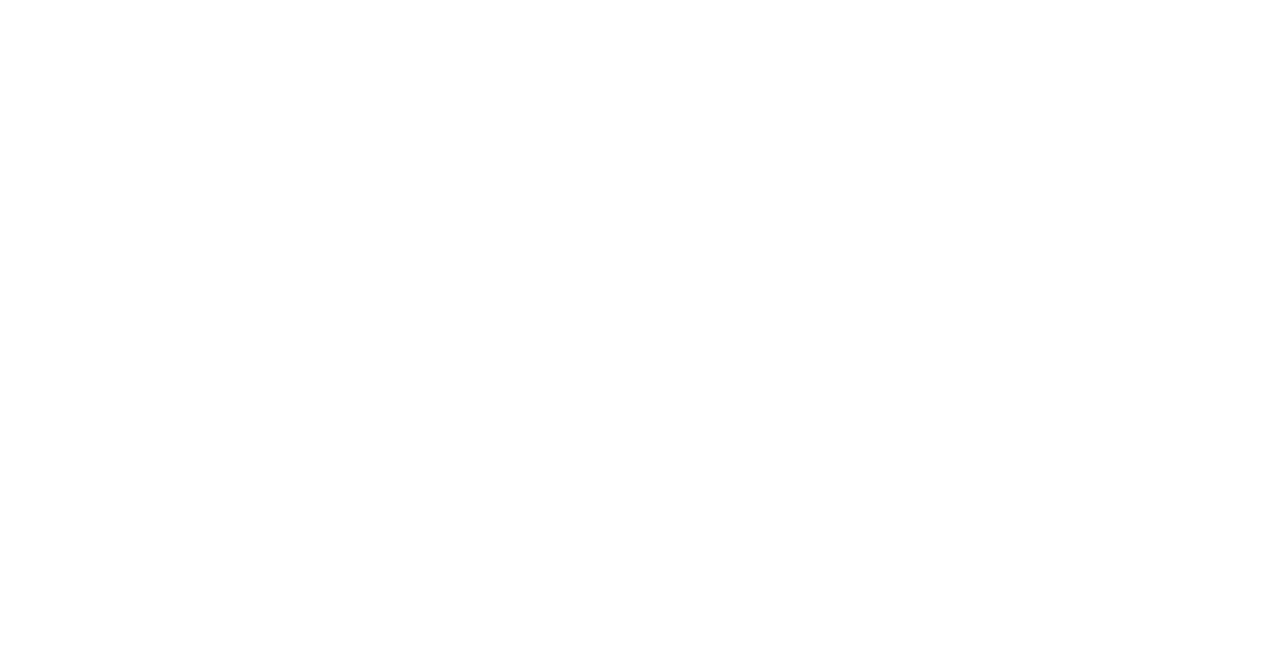
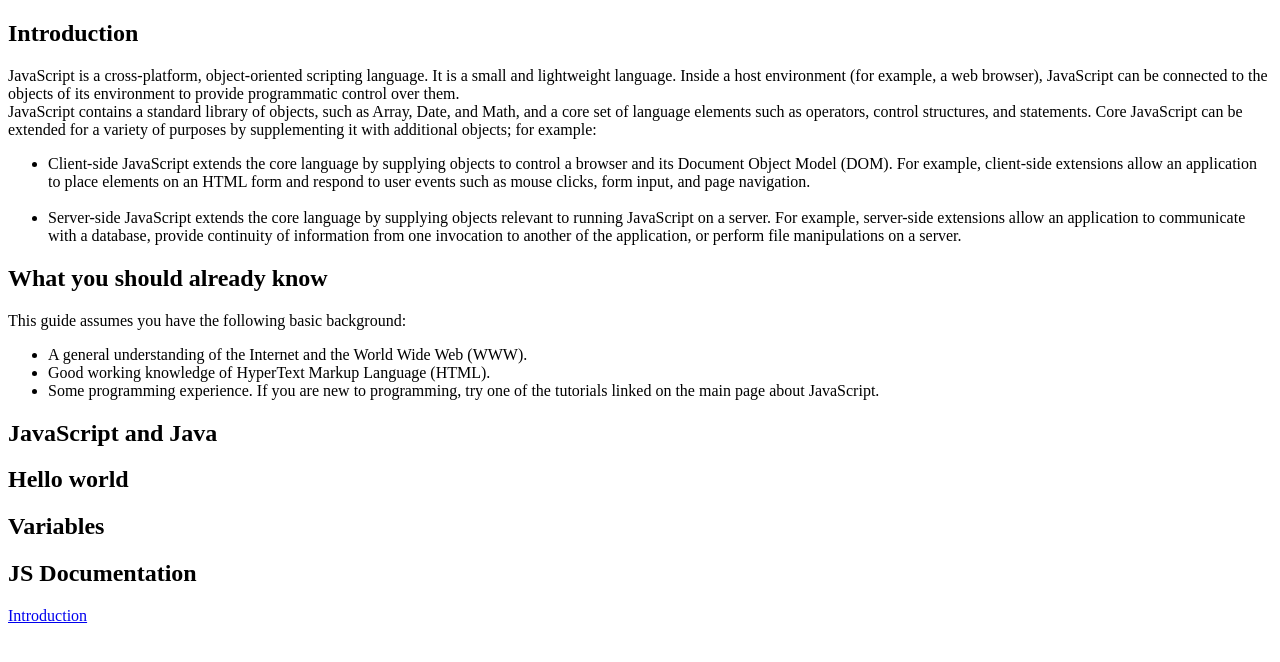
Before and after one commit to misalazeem/Microverse-Trials---Misal----Daniel, a plain HTML site: page index.html in a window 1280 px wide. Drawn offline with Linux system fonts and the light colour scheme.

Commit message:
Misal Azeem

```diff
--- a/index.html
+++ b/index.html
@@ -2,25 +2,52 @@
 <html lang="en">
   <head>
     <meta charset="UTF-8">
-    <title>Fork Me! FCC: Test Suite Template</title>
+    <title></title>
     <link rel="stylesheet" href="css/style.css">
   </head>
 
   <body>
-    <script src="https://cdn.freecodecamp.org/testable-projects-fcc/v1/bundle.js"></script>
+      <main id="main-doc">
+          <section id="Introduction" class="main-section">
+            <header>
+              <h1>Introduction</h1>
+            </header>
+              <p>
+                JavaScript is a cross-platform, object-oriented scripting language. It is a small and lightweight language. Inside a host environment (for example, a web browser), JavaScript can be connected to the objects of its environment to provide programmatic control over them.<br>
 
-    <!--
+JavaScript contains a standard library of objects, such as Array, Date, and Math, and a core set of language elements such as operators, control structures, and statements. Core JavaScript can be extended for a variety of purposes by supplementing it with additional objects; for example:
+              </p>
+              <ul>
+                  <li>Client-side JavaScript extends the core language by supplying objects to control a browser and its Document Object Model (DOM). For example, client-side extensions allow an application to place elements on an HTML form and respond to user events such as mouse clicks, form input, and page navigation.</li><br>
+                  <li>Server-side JavaScript extends the core language by supplying objects relevant to running JavaScript on a server. For example, server-side extensions allow an application to communicate with a database, provide continuity of information from one invocation to another of the application, or perform file manipulations on a server.</li>
+              </ul>
 
-    Hello Camper!
+          </section>
 
-    For now, the test suite only works in Chrome!
-    Please read the README below in the JS Editor before beginning.
-    Feel free to delete this message once you have read it.
-    Good luck and Happy Coding!
-
-    - The freeCodeCamp Team
-
-    -->
-    <script  src="js/index.js"></script>
+          <section id="What_you_should_already_know" class="main-section">
+              <header><h1>What you should already know</h1></header>
+          <p>This guide assumes you have the following basic background:</p>
+          <ul>
+              <li>A general understanding of the Internet and the World Wide Web (WWW).</li>
+              <li>Good working knowledge of HyperText Markup Language (HTML).</li>
+              <li>Some programming experience. If you are new to programming, try one of the tutorials linked on the main page about JavaScript.</li>
+          </ul>
+          </section>
+          <section id="JavaScript_and_Java" class="main-section">
+              <header><h1>JavaScript and Java</h1></header>
+          </section>
+          <section id="Hello_world" class="main-section">
+              <header><h1>Hello world</h1></header>
+          </section>
+          <section id="Variables" class="main-section">
+              <header><h1>Variables</h1></header>
+          </section>
+      </main>
+      <nav id="navbar">
+        <header>
+          <h1>JS Documentation</h1>
+            <a href="#Introduction">Introduction</a>
+        </header>
+      </nav>
   </body>
 </html>
```
